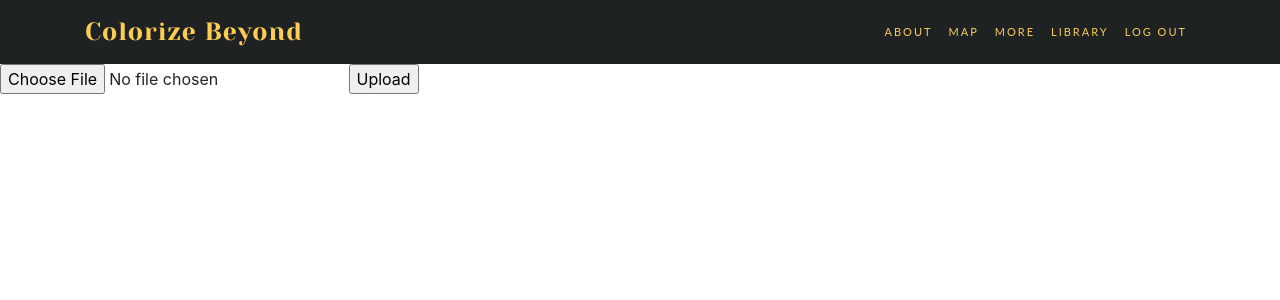
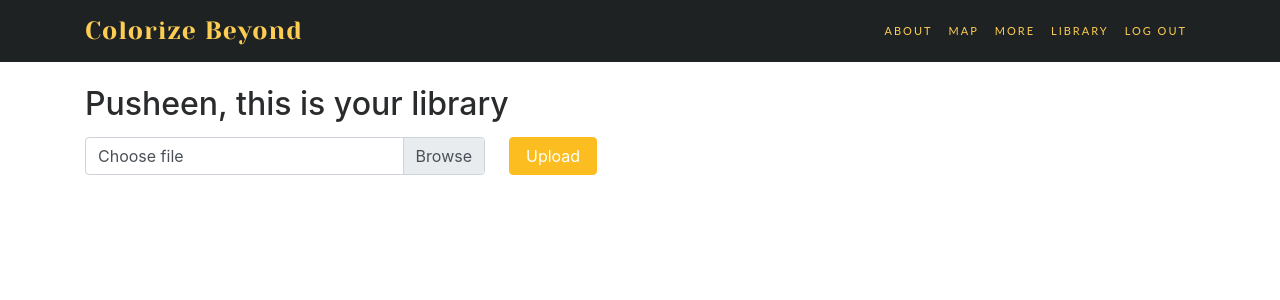
Before and after one commit to hellohanna/colorizer, a Flask app: page /library in a window 1280 px wide. Shown: the top 300 px of the page. Run offline with Flask 2, Linux system fonts and the light colour scheme; the visitor is signed in with stand-in values (Sample User, id 1); data comes from the database, SQL or seed files in the repository; data that the repository does not hold is empty; some libraries are stand-ins or nearby versions.

Commit message:
Apply Bootstrap to forms and library page

```diff
--- a/server.py
+++ b/server.py
@@ -72,7 +72,11 @@
         flash("Incorrect email address")
         return redirect('/')
     password = request.form.get('password')
-    name = request.form.get('name')
+    name = request.form.get('name', '').strip()
+    if not name:
+        flash("Name can't be empty")
+        return redirect('/')
+
     salt = bcrypt.gensalt()
     hashed_password = bcrypt.hashpw(password.encode(), salt)
     try:
@@ -271,7 +275,4 @@
     connect_to_db(app)
     app.config['DEBUG_TB_INTERCEPT_REDIRECTS'] = False
 
-    # Use the DebugToolbar
-    DebugToolbarExtension(app)
-
     app.run(host="0.0.0.0")
--- a/static/main.js
+++ b/static/main.js
@@ -48,4 +48,11 @@
         let dataset_id = $(this).data('dataset-id');
         trainButtonClick(dataset_id);
     });
+
+
+    // Library page.
+    $('#library-file-input').on('change', function () {
+        let filename = $(this).val().split('\\').pop();
+        $('#library-file-input + label').html(filename);
+    });
 });
--- a/static/styles.css
+++ b/static/styles.css
@@ -24,6 +24,7 @@
 .homepage-background .homepage-signup-button {
     margin-top: 75vh;
     bottom: 30vh;
+    z-index: -1;
 }
 
 
@@ -81,6 +82,14 @@
   padding: 15px 40px;
 }
 
+.btn-inline {
+    padding-top: 6px;
+    padding-bottom: 6px;
+    line-height: 1.5;
+    height: 38px;
+    max-height: 38px;
+}
+
 .btn-primary {
   background-color: #fcbd20;
   border-color: #fcbd20;
@@ -119,6 +128,34 @@
 
 
 /* Library page */
-.library img {
-    width: 40vw;
+.library img.img-fluid {
+    width: 100%;
 }
+
+.library .custom-file {
+    max-width: 400px;
+}
+
+.library .row {
+    position: relative;
+}
+
+.library .row > .library-actions-overlay {
+    position: absolute;
+    background-color: rgba(0, 0, 0, 0.5);
+    opacity: 0;
+    top: 0;
+    left: 15px;
+    right: 15px;
+    bottom: 0;
+}
+
+.library .row > .library-actions-overlay:hover {
+    opacity: 1;
+}
+
+.library .row > .library-actions-overlay > .buttons {
+    position: absolute;
+    top: 20px;
+    right: 20px;
+}
--- a/templates/base.html
+++ b/templates/base.html
@@ -9,6 +9,17 @@
         rel="stylesheet"
         href="https://stackpath.bootstrapcdn.com/bootstrap/4.1.3/css/bootstrap.min.css"
         integrity="sha384-MCw98/SFnGE8fJT3GXwEOngsV7Zt27NXFoaoApmYm81iuXoPkFOJwJ8ERdknLPMO"
+        crossorigin="anonymous"
+    >
+    <link
+        rel="stylesheet"
+        href="https://maxcdn.bootstrapcdn.com/bootstrap/4.0.0-alpha.6/css/bootstrap.min.css"
+        integrity="sha384-rwoIResjU2yc3z8GV/NPeZWAv56rSmLldC3R/AZzGRnGxQQKnKkoFVhFQhNUwEyJ"
+        crossorigin="anonymous">
+    <link
+        rel="stylesheet"
+        href="https://use.fontawesome.com/releases/v5.5.0/css/all.css"
+        integrity="sha384-B4dIYHKNBt8Bc12p+WXckhzcICo0wtJAoU8YZTY5qE0Id1GSseTk6S+L3BlXeVIU"
         crossorigin="anonymous"
     >
     <meta charset="UTF-8">
@@ -41,47 +52,77 @@
                     <a
                         class="nav-link active"
                         data-toggle="modal"
-                        data-target="#modalLoginForm"
+                        data-target="#login-modal"
                         href="#"
-                    >Log in</a>
+                    >Sign in</a>
                 </li>
             {% endif %}
         </ul>
     </div>
 </nav>
 
-<div class="modal fade" id="modalLoginForm" tabindex="-1" role="dialog" aria-labelledby="myModalLabel" aria-hidden="true">
+<div class="modal fade" id="login-modal" tabindex="-1" role="dialog" aria-hidden="true">
     <div class="modal-dialog" role="document">
         <div class="modal-content">
-            <div class="modal-header text-center">
-                <h4 class="modal-title w-100 font-weight-bold">Sign in</h4>
+            <div class="modal-header">
+                <h4 class="modal-title text-center">Sign In</h4>
                 <button type="button" class="close" data-dismiss="modal" aria-label="Close">
                     <span aria-hidden="true">&times;</span>
                 </button>
             </div>
-            <div class="modal-body mx-3">
-                <div class="md-form mb-5">
-                    <i class="fa fa-envelope prefix grey-text"></i>
-                    <input type="email" id="defaultForm-email" class="form-control validate">
-                    <label data-error="wrong" data-success="right" for="defaultForm-email">Your email</label>
+            <form action="/signin" method="POST">
+                <div class="modal-body">
+                    <div class="md-form mb-3">
+                        <label for="email">Email:</label>
+                        <input class="form-control validate" type="email" name="email" id="email">
+                    </div>
+                    <div class="md-form mb-3">
+                        <label for="password">Password:</label>
+                        <input class="form-control validate" type="password" name="password" id="password">
+                    </div>
                 </div>
+                <div class="modal-footer justify-content-center p-3">
+                    <input type="submit" class="btn btn-primary" value="Sign In">
+                </div>
+            </form>
+        </div>
+    </div>
+</div>
 
-                <div class="md-form mb-4">
-                    <i class="fa fa-lock prefix grey-text"></i>
-                    <input type="password" id="defaultForm-pass" class="form-control validate">
-                    <label data-error="wrong" data-success="right" for="defaultForm-pass">Your password</label>
+<div class="modal fade" id="signup-modal" tabindex="-1" role="dialog" aria-hidden="true">
+    <div class="modal-dialog" role="document">
+        <div class="modal-content">
+            <div class="modal-header">
+                <h4 class="modal-title text-center">Sign In</h4>
+                <button type="button" class="close" data-dismiss="modal" aria-label="Close">
+                    <span aria-hidden="true">&times;</span>
+                </button>
+            </div>
+            <form action="/signup" method="POST">
+                <div class="modal-body">
+                    <div class="md-form mb-3">
+                        <label for="name-register">Name:</label>
+                        <input type="name" name="name" id="name-register" class="form-control validate">
+                    </div>
+                    <div class="md-form mb-3">
+                        <label for="email-register">Email:</label>
+                        <input type="email" name="email" id="email-register" class="form-control validate">
+                    </div>
+                    <div class="md-form mb-3">
+                        <label for="password-register">Password:</label>
+                        <input type="password" name="password" id="password-register" class="form-control validate">
+                    </div>
                 </div>
-
-            </div>
-            <div class="modal-footer d-flex justify-content-center">
-                <button class="btn btn-default">Login</button>
-            </div>
+                <div class="modal-footer justify-content-center p-3">
+                    <input type="submit" class="btn btn-primary" value="Sign Up">
+                </div>
+            </form>
         </div>
     </div>
 </div>
 
 {% for flash in get_flashed_messages() %}
-<div class="flash">
+<div class="flash d-none">
     {{ flash }}
 </div>
 {% endfor %}
--- a/templates/library.html
+++ b/templates/library.html
@@ -2,20 +2,48 @@
 {% block content %}
 
 <div class="library">
-    <form method="POST" enctype="multipart/form-data" action="/upload">
-        <input type="file" name="file">
-        <input type="submit" value="Upload">
+    <div class="container">
+        <h2 class="mt-4 mb-3">
+            Pusheen, this is your library
+        </h2>
+        <form
+            method="POST"
+            enctype="multipart/form-data"
+            action="/upload"
+            class="d-flex mb-4"
+        >
+            <div class="custom-file mr-4">
+                <input type="file" class="custom-file-input" id="library-file-input" name="file">
+                <label class="custom-file-label" for="customFile">Choose file</label>
+            </div>
+            <input type="submit" value="Upload" class="btn btn-primary btn-inline">
         </form>
         {% for photo in photos %}
-        <div>
-            <img src="{{ s3_url_for(filename=photo.original_photo) }}">
+            <div class="row mb-4">
+                <div class="col-sm">
+                    <img
+                        src="{{ s3_url_for(filename=photo.original_photo) }}"
+                        class="img-fluid"
+                    >
+                </div>
+                <div class="col-sm">
                     {% if photo.processed_photo %}
-                <img src="{{ s3_url_for(filename=photo.processed_photo) }}">
+                        <img
+                            src="{{ s3_url_for(filename=photo.processed_photo) }}"
+                            class="img-fluid"
+                        >
                     {% else %}
                         <a href="/processing/{{ photo.photo_id }}">Colorize</a>
                     {% endif %}
                 </div>
+                <div class="library-actions-overlay">
+                    <div class="buttons">
+                        <button class="btn btn-default">Hey!</button>
+                    </div>
+                </div>
+            </div>
         {%endfor%}
+    </div>
 </div>
 
 {%endblock%}
```
Also changed, not shown: templates/homepage.html (+7 -44 lines). Lines whose indentation alone changed are shown as unchanged.
